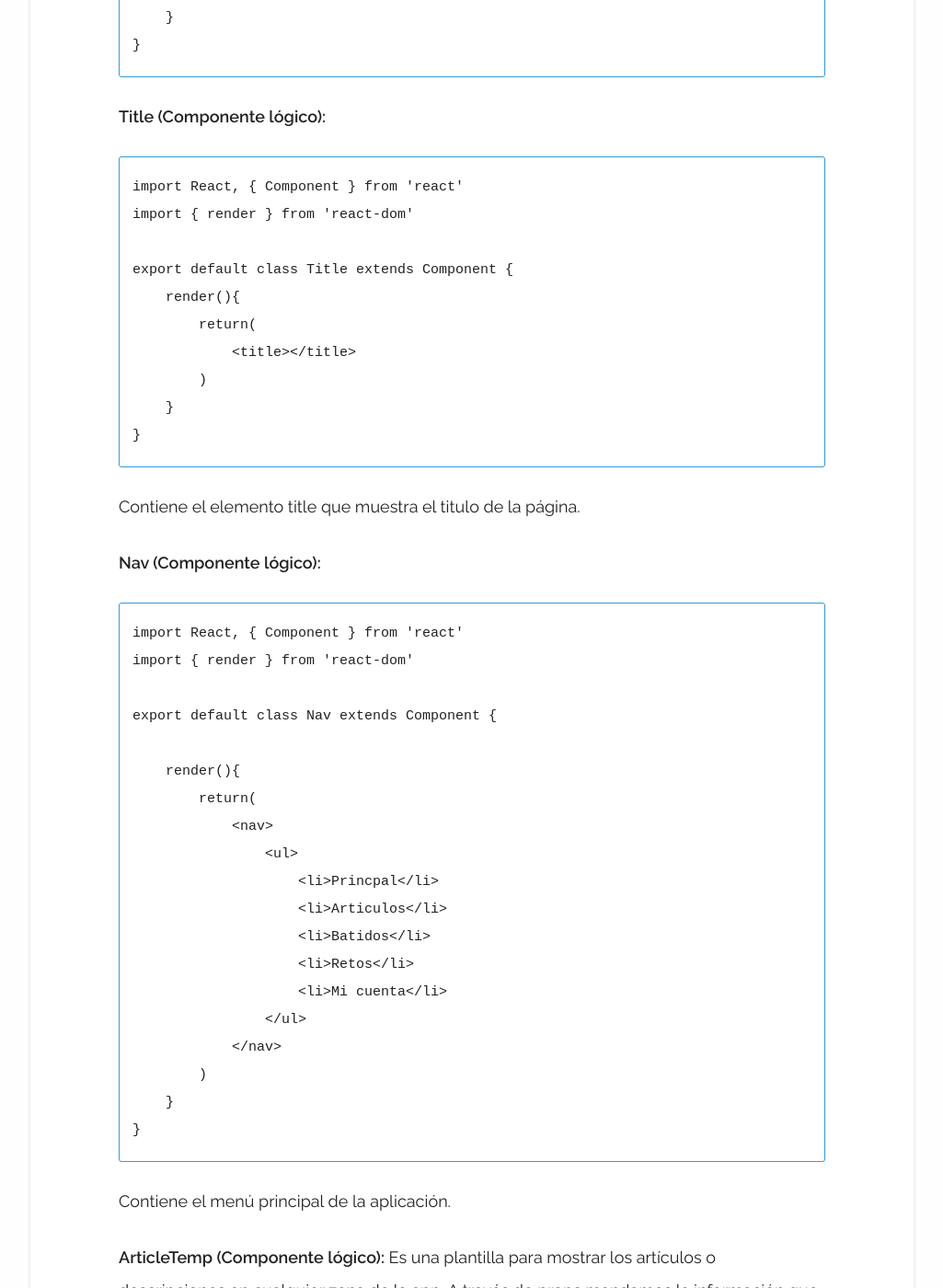
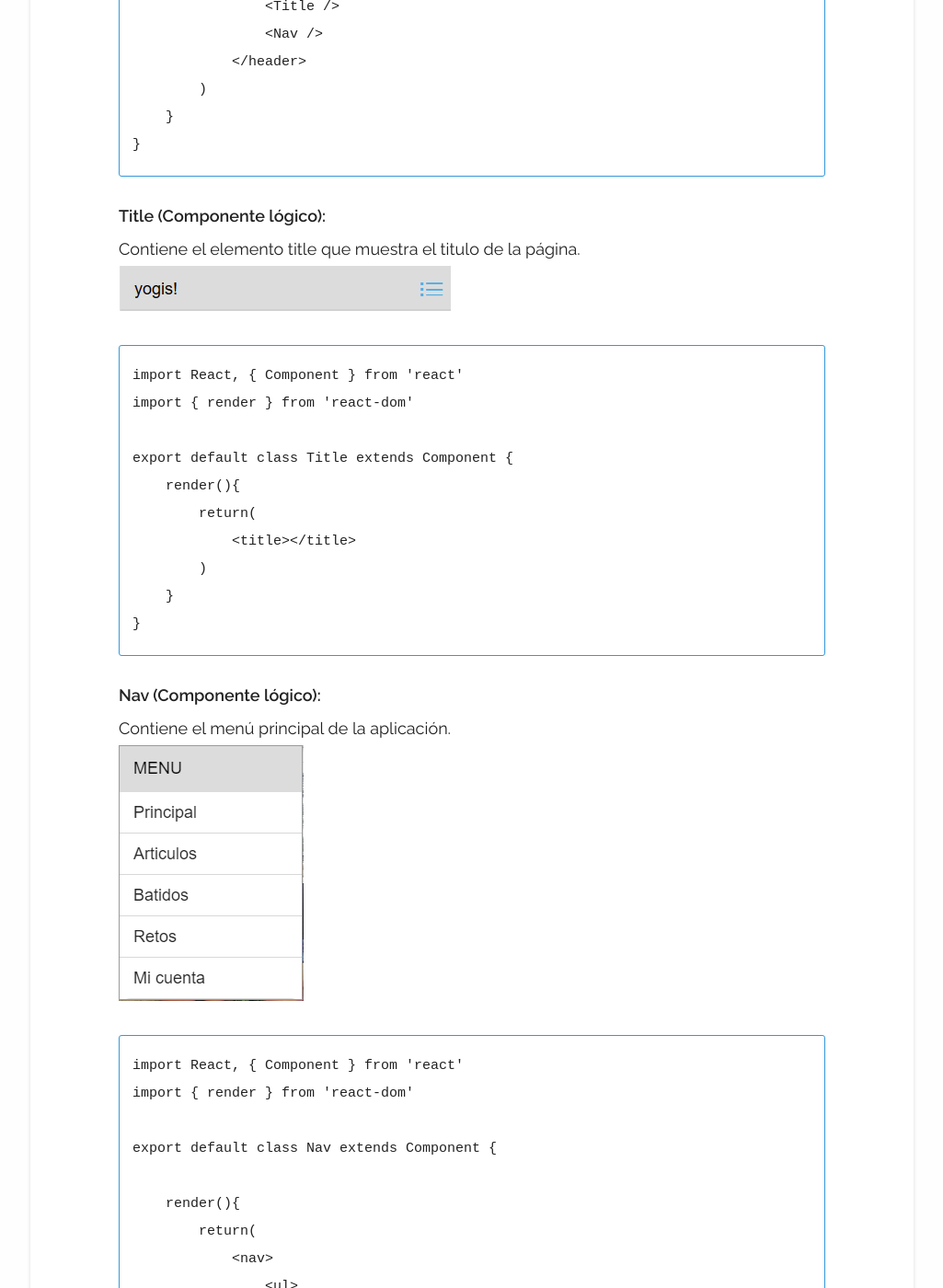
Before and after one commit to jordigomper/myblog, a Jekyll site: the page built from _posts/2017-9-7-Descompponer-componentes-app-yogis.md, in a window 1280 px wide and 1400 px high, scrolled down 5525 px. Shown: the whole window at 92% size, without its empty margins (127-1152 px from the left). Built offline with Jekyll 4.4.1, drawn with Linux system fonts in a browser that asks for light colours.

Commit message:
añadiendo fotos descomponer yogis

````diff
--- a/_posts/2017-9-7-Descompponer-componentes-app-yogis.md
+++ b/_posts/2017-9-7-Descompponer-componentes-app-yogis.md
@@ -100,6 +100,8 @@ export default class Header extends Component {
 ```
 
 **Title (Componente lógico):**
+Contiene el elemento title que muestra el titulo de la página.
+![Title yogis](https://jordigomper.github.io/myblog/img/a_desc_yogis/title.png "Aplicación yogis")
 ```
 import React, { Component } from 'react'
 import { render } from 'react-dom'
@@ -112,9 +114,10 @@ export default class Title extends Component {
     }
 }
 ```
-Contiene el elemento title que muestra el titulo de la página.
 
 **Nav (Componente lógico):**
+Contiene el menú principal de la aplicación.
+![Menu yogis](https://jordigomper.github.io/myblog/img/a_desc_yogis/menu.png "Aplicación yogis")
 ```
 import React, { Component } from 'react'
 import { render } from 'react-dom'
````
Also changed, not shown: other parts of _posts/2017-9-7-Descompponer-componentes-app-yogis.md (+0 -1 lines), img/a_desc_yogis/menu.PNG (added), img/a_desc_yogis/title.PNG (added).
